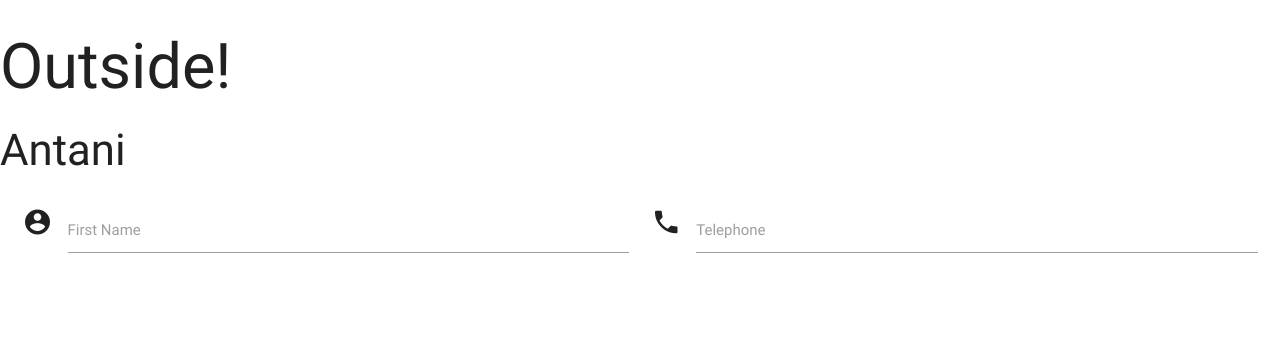
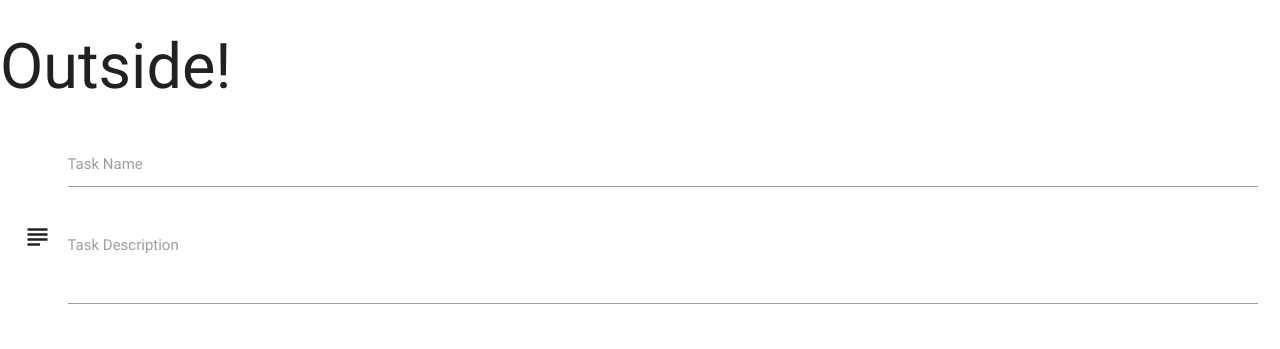
Before and after one commit to Dom-888/Data-Centric-Mini-Project, a Flask app: page / in a window 1280 px wide. Shown: the top 349 px of the page. Run offline with Flask 2, Linux system fonts and the light colour scheme; some libraries are stand-ins or nearby versions.

Commit message:
Customize the form boilerplate

```diff
--- a/templates/addtask.html
+++ b/templates/addtask.html
@@ -1,18 +1,18 @@
 {% extends 'base.html' %} {% block content %}
 
-<h3>Antani</h3>
 <div class="row">
 	<form action="" method="POST" class="col s12">
 		<div class="row">
-        <div class="input-field col s6">
-          <i class="material-icons prefix">account_circle</i>
-          <input id="icon_prefix" type="text" class="validate">
-          <label for="icon_prefix">First Name</label>
+			<div class="input-field col s12">
+				<i class="material-icons prefix">assignement</i>
+				<!-- id verrà chiamato da js, mentre name da jinja. I 2 valori corrisopondono -->
+				<input id="task_name" name="task_name" type="text" class="validate">
+				<label for="icon_prefix">Task Name</label>
 			</div>
-        <div class="input-field col s6">
-          <i class="material-icons prefix">phone</i>
-          <input id="icon_telephone" type="tel" class="validate">
-          <label for="icon_telephone">Telephone</label>
+			<div class="input-field col s12">
+				<i class="material-icons prefix">subject</i>
+				<textarea name="task_description" id="task_description" class="materialize-textarea"></textarea>
+				<label for="icon_telephone">Task Description</label>
 			</div>
 		</div>
 	</form>
```
Lines whose indentation alone changed are shown as unchanged.
